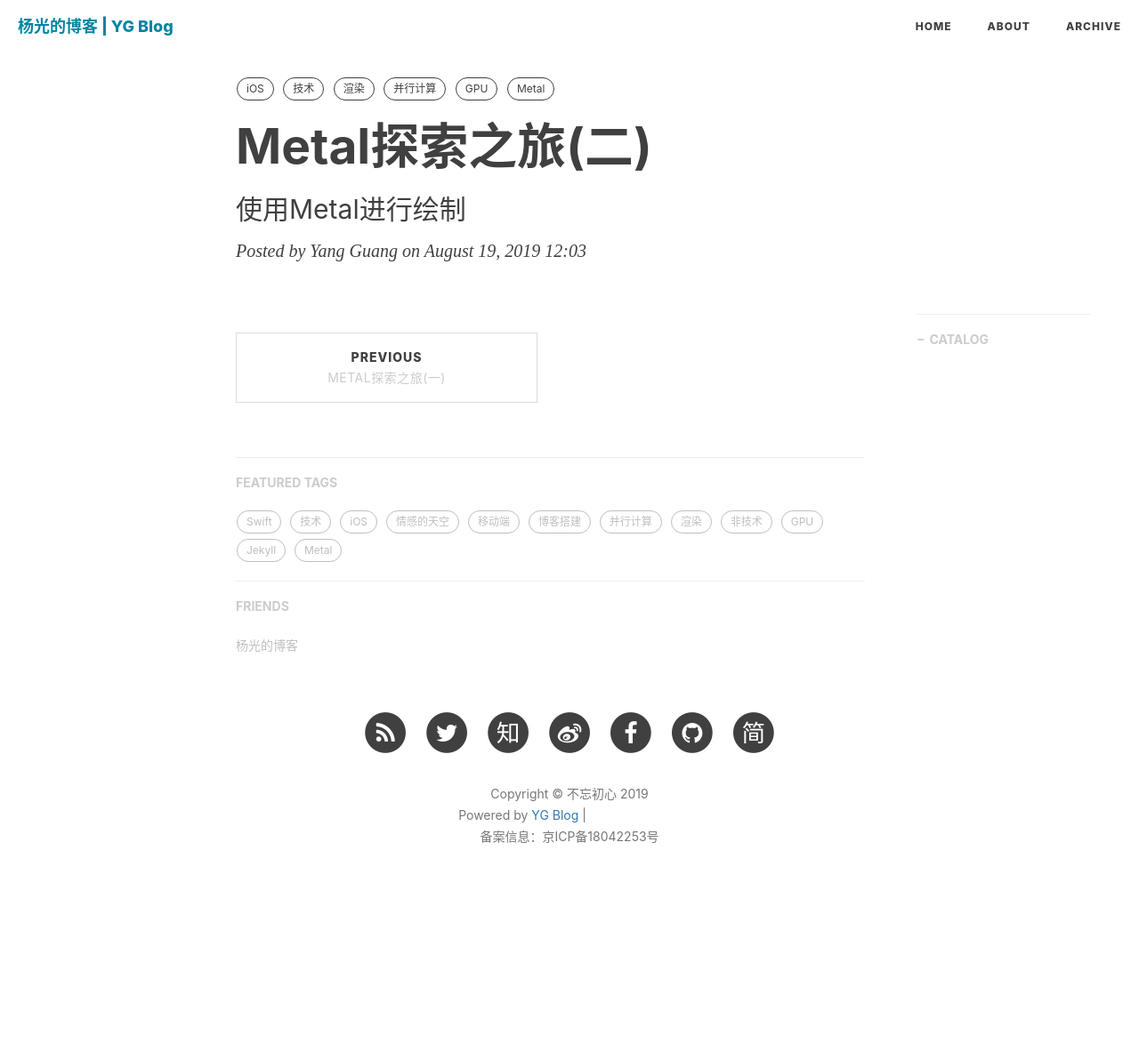
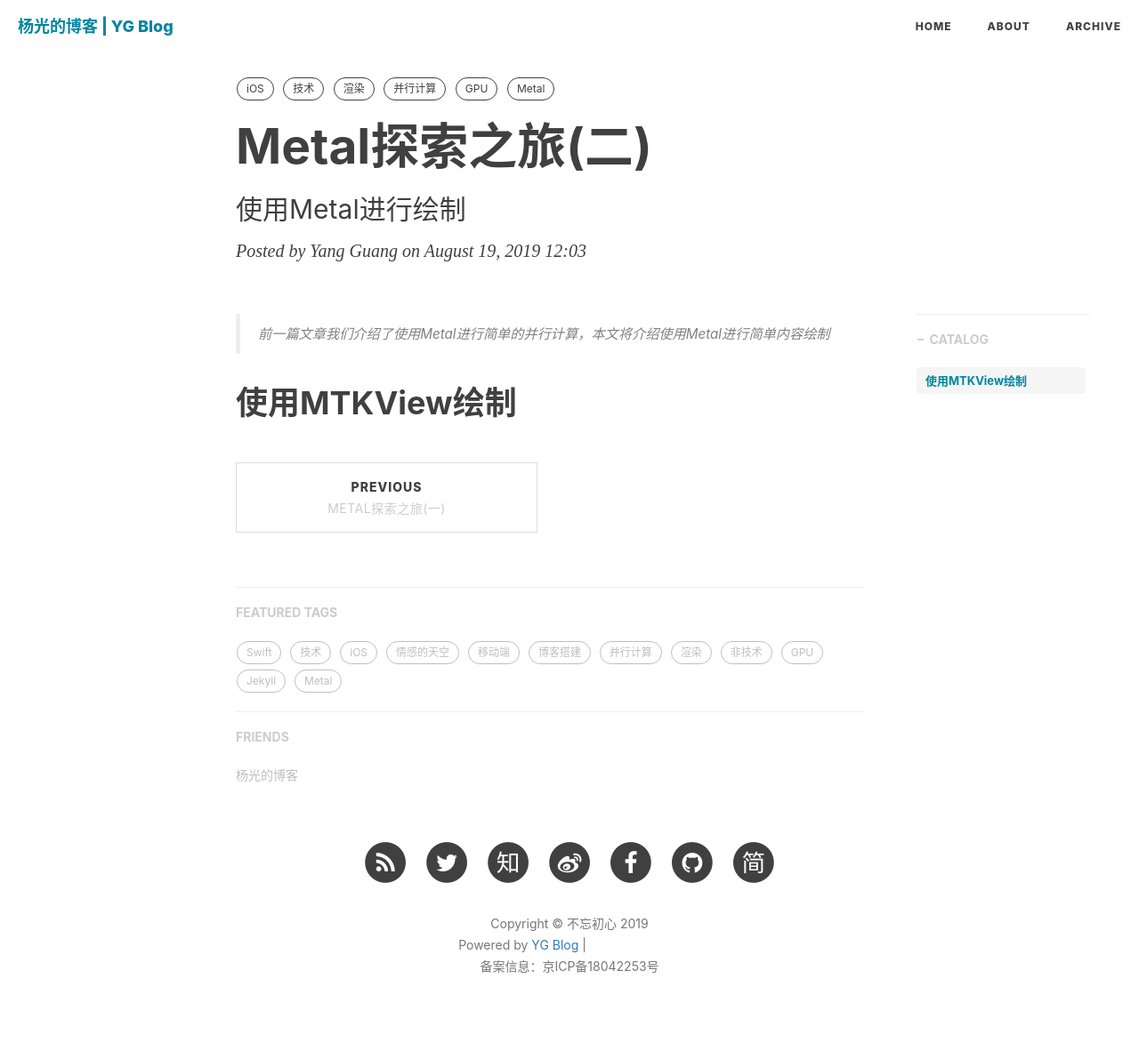
Before and after one commit to Winterdirge/MyBlog, a Jekyll site: the page built from _posts/2019-08-19-learn-metal-2.markdown, in a window 1280 px wide. Shown: the whole page at 89% size. Built offline with Jekyll 4.4.1, drawn with Linux system fonts in a browser that asks for light colours; nearby versions of some CDN libraries; comment, search, counter and statistics services are not loaded; before the commit the page ends 1045 px from its top, so only the background shows below that; grey boxes are pictures that could not be loaded.

Commit message:
update:learn metal 2

```diff
--- a/_posts/2019-08-19-learn-metal-2.markdown
+++ b/_posts/2019-08-19-learn-metal-2.markdown
@@ -14,3 +14,7 @@ tags:
     - GPU
     - Metal
 ---
+
+>前一篇文章我们介绍了使用Metal进行简单的并行计算，本文将介绍使用Metal进行简单内容绘制
+
+# 使用MTKView绘制
```
